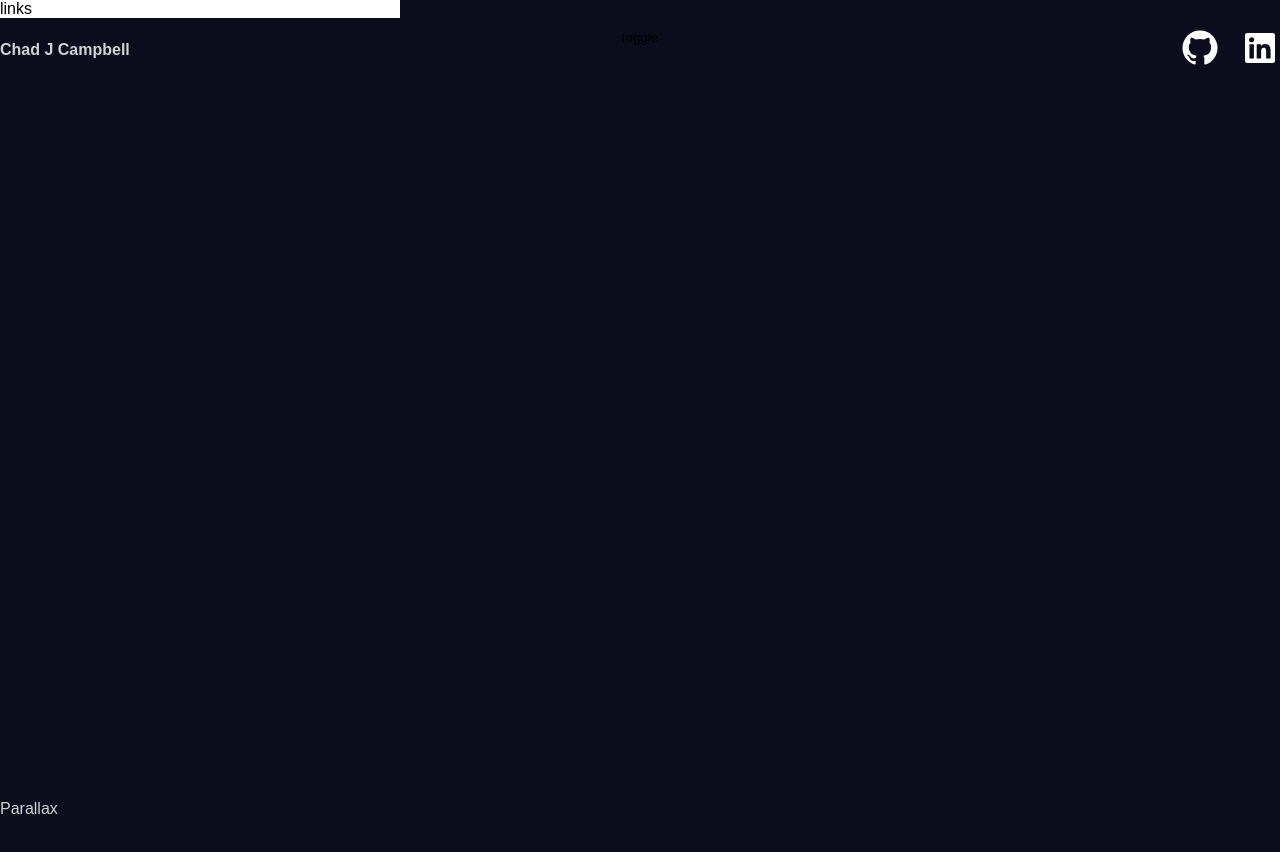
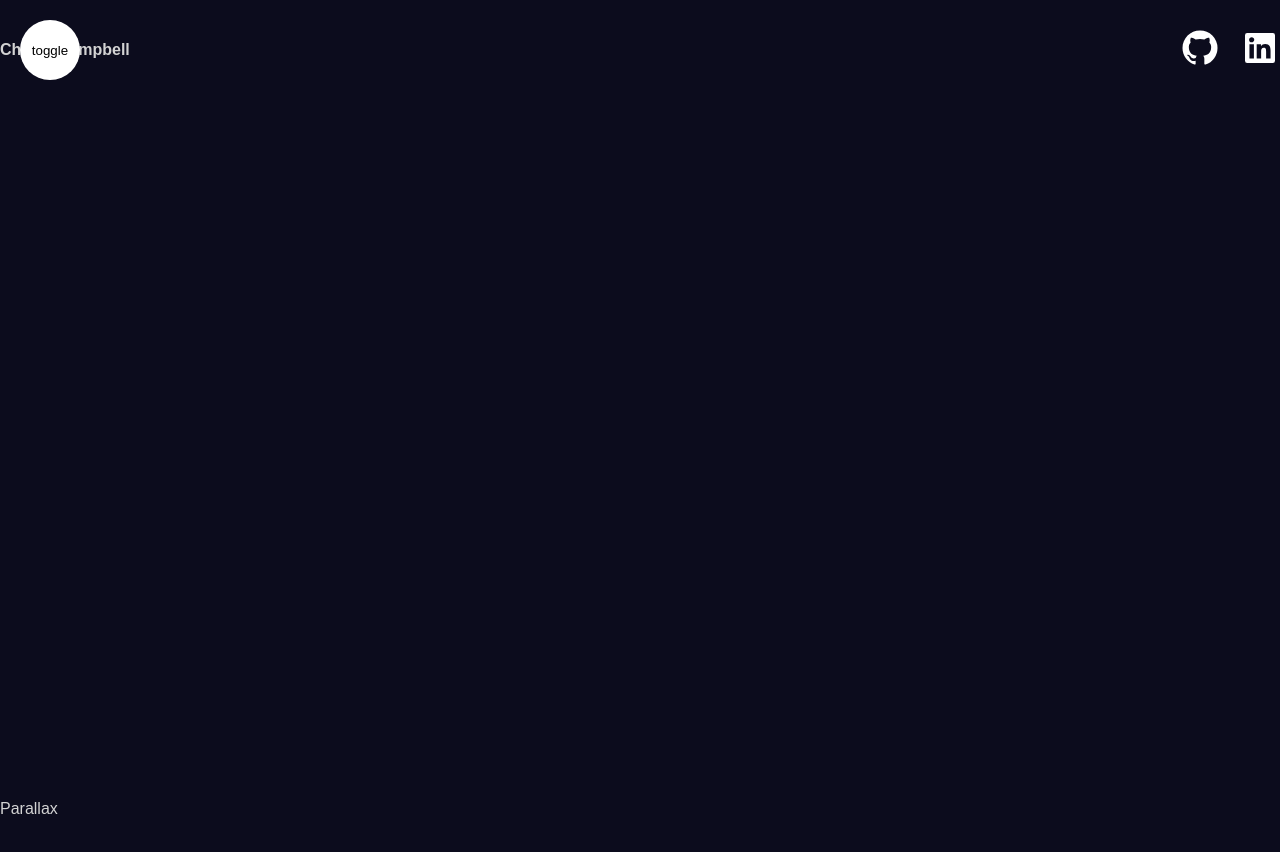
Before and after one commit to chadjcampbell/portfoliov2, a React (Vite) app: page / in a window 1280 px wide. Shown: the top 852 px of the page. Built offline with nearby package versions, Linux system fonts and the light colour scheme.

Commit message:
add motion to sidebar

```diff
--- a/src/components/sidebar/Sidebar.tsx
+++ b/src/components/sidebar/Sidebar.tsx
@@ -1,15 +1,36 @@
+import { useState } from "react";
 import Links from "./links/Link";
 import "./sidebar.scss";
 import ToggleButton from "./toggleButton/ToggleButton";
+import { motion } from "framer-motion";
 
 const Sidebar = () => {
+  const [open, setOpen] = useState(false);
+  const variants = {
+    open: {
+      clipPath: "circle(1200px at 50px 50px)",
+      transition: {
+        type: "spring",
+        stiffness: 20,
+      },
+    },
+    closed: {
+      clipPath: "circle(30px at 50px 50px)",
+      transition: {
+        delay: 0.5,
+        type: "spring",
+        stiffness: 400,
+        damping: 40,
+      },
+    },
+  };
   return (
-    <div className="sidebar">
-      <div className="bg">
+    <motion.div className="sidebar" animate={open ? "open" : "closed"}>
+      <motion.div className="bg" variants={variants}>
         <Links />
-      </div>
-      <ToggleButton />
-    </div>
+      </motion.div>
+      <ToggleButton setOpen={setOpen} />
+    </motion.div>
   );
 };
 
--- a/src/components/sidebar/links/Link.tsx
+++ b/src/components/sidebar/links/Link.tsx
@@ -1,5 +1,5 @@
 const Links = () => {
-  return <div>links</div>;
+  return <div className="links">links</div>;
 };
 
 export default Links;
--- a/src/components/sidebar/sidebar.scss
+++ b/src/components/sidebar/sidebar.scss
@@ -9,6 +9,7 @@
         position: fixed;
         top: 0;
         left: 0;
+        bottom: 0;
         width: 400px;
         background: white;
         .links {
@@ -31,8 +32,9 @@
         border-radius: 50%;
         position: fixed;
         top: 25px;
-        height: 25px;
+        left: 25px;
         background-color: transparent;
         border: none;
+        cursor: pointer;
     }
 }
--- a/src/components/sidebar/toggleButton/ToggleButton.tsx
+++ b/src/components/sidebar/toggleButton/ToggleButton.tsx
@@ -1,5 +1,11 @@
-const ToggleButton = () => {
-  return <button>toggle</button>;
+type ToggleButtonProps = {
+  setOpen: React.Dispatch<React.SetStateAction<boolean>>;
+};
+
+const ToggleButton = ({ setOpen }: ToggleButtonProps) => {
+  return (
+    <button onClick={() => setOpen((prev: boolean) => !prev)}>toggle</button>
+  );
 };
 
 export default ToggleButton;
```
